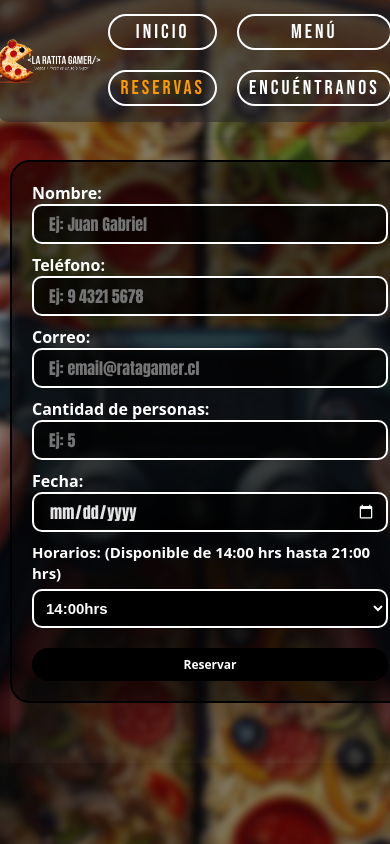
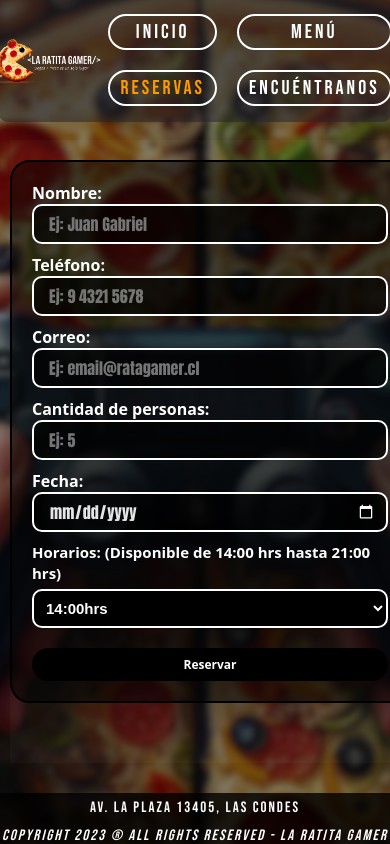
Before and after one commit to Pepeoawvh/Proyecto4DWFS, a React (Vite) app: page /Reserva in a window 390 px wide. Shown: the top 844 px of the page. Built offline with nearby package versions, Linux system fonts and the light colour scheme; a web font is replaced by a local one.

Commit message:
correcciones responsividad

```diff
--- a/src/styles/Reserva.css
+++ b/src/styles/Reserva.css
@@ -57,7 +57,7 @@
   .jumboForm{
     display: grid;
     grid-template-columns: 1fr;
-    grid-template-rows: 1fr 1fr
+    grid-template-rows: 1fr;
   }
 
 }
```
